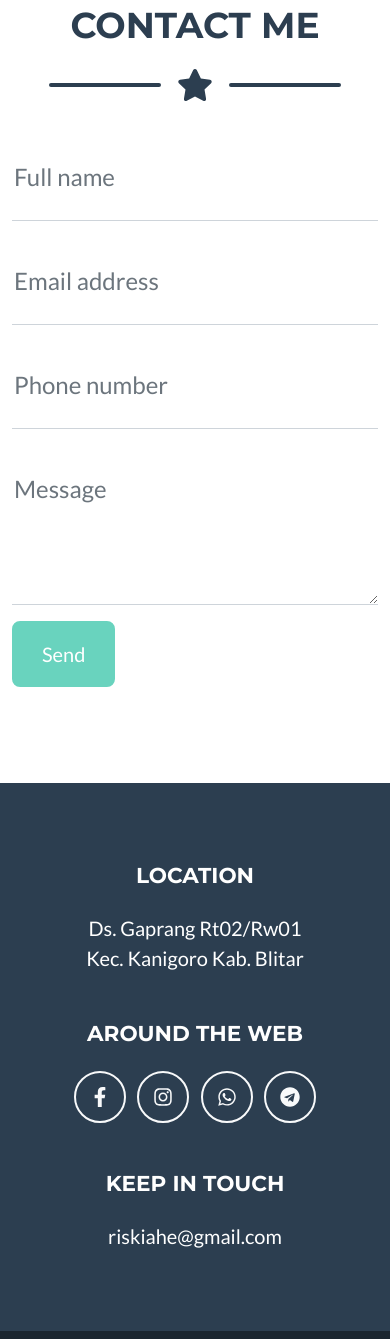
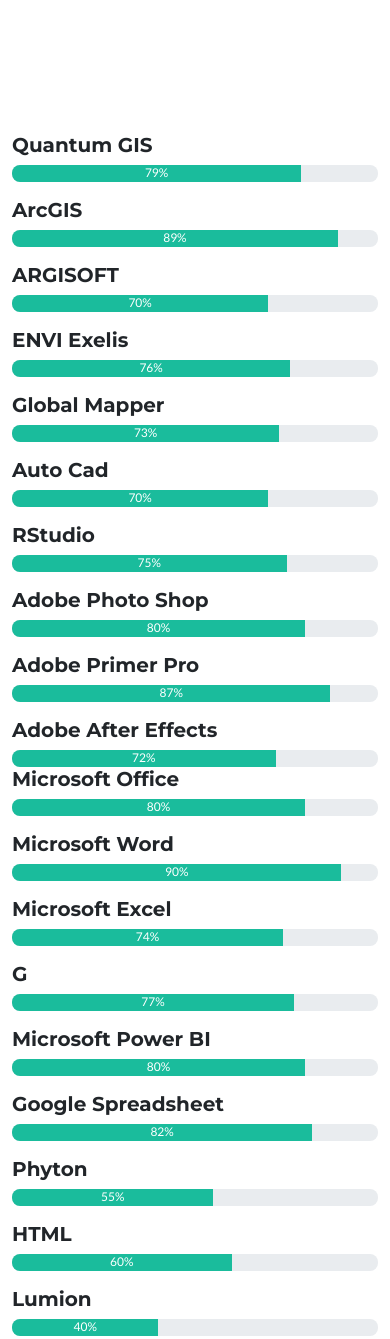
Before and after one commit to riski-me/riskiputra.github.io, a plain HTML site: page index.html in a window 390 px wide. Shown: the part 4280-5619 px from the top of the page. Drawn offline with nearby package versions, Linux system fonts and the light colour scheme.

Commit message:
Update index.html

```diff
--- a/index.html
+++ b/index.html
@@ -30,7 +30,7 @@
                     <ul class="navbar-nav ms-auto">
                         <li class="nav-item mx-0 mx-lg-1"><a class="nav-link py-3 px-0 px-lg-3 rounded" href="#portfolio">Portfolio</a></li>
                         <li class="nav-item mx-0 mx-lg-1"><a class="nav-link py-3 px-0 px-lg-3 rounded" href="#about">About</a></li>
-                        <li class="nav-item mx-0 mx-lg-1"><a class="nav-link py-3 px-0 px-lg-3 rounded" href="#contact">Contact</a></li>
+                        <li class="nav-item mx-0 mx-lg-1"><a class="nav-link py-3 px-0 px-lg-3 rounded" href="#skill">Skill</a></li>
                     </ul>
                 </div>
             </div>
@@ -160,77 +160,119 @@
             </div>
         </section>
 
-        <!-- Contact Section-->
-        <section class="page-section" id="contact">
+        <!-- Skill Section-->
+		 <section class="page-section " id="skill">
             <div class="container">
-                <!-- Contact Section Heading-->
-                <h2 class="page-section-heading text-center text-uppercase text-secondary mb-0">Contact Me</h2>
+				<!-- About Section Heading-->
+                <h2 class="page-section-heading text-center text-uppercase text-white">Skill</h2>
 				<!-- Icon Divider-->
-                <div class="divider-custom">
+                <div class="divider-custom divider-light">
                     <div class="divider-custom-line"></div>
+                    <div class="divider-custom-icon"><i class="fas fa-star"></i></div>
 					<div class="divider-custom-icon"><i class="fas fa-star"></i></div>
                     <div class="divider-custom-line"></div>
                 </div>
-                <!-- Contact Section Form-->
-                <div class="row justify-content-center">
-                    <div class="col-lg-8 col-xl-7">
-                        <!-- * * * * * * * * * * * * * * *-->
-                        <!-- * * SB Forms Contact Form * *-->
-                        <!-- * * * * * * * * * * * * * * *-->
-                        <!-- This form is pre-integrated with SB Forms.-->
-                        <!-- To make this form functional, sign up at-->
-                        <!-- https://startbootstrap.com/solution/contact-forms-->
-                        <!-- to get an API token!-->
-                        <form id="contactForm" data-sb-form-api-token="API_TOKEN">
-                            <!-- Name input-->
-                            <div class="form-floating mb-3">
-                                <input class="form-control" id="name" type="text" placeholder="Enter your name..." data-sb-validations="required" />
-                                <label for="name">Full name</label>
-                                <div class="invalid-feedback" data-sb-feedback="name:required">A name is required.</div>
+				<div class="row">
+					  <div class="col-md-6 text-left">
+				   <h5>Quantum GIS</h5>
+				  <div class="progress" style="height: 17px;">
+					<div class="progress-bar" style="width:79%">79%</div>
 				  </div>
-                            <!-- Email address input-->
-                            <div class="form-floating mb-3">
-                                <input class="form-control" id="email" type="email" placeholder="name@example.com" data-sb-validations="required,email" />
-                                <label for="email">Email address</label>
-                                <div class="invalid-feedback" data-sb-feedback="email:required">An email is required.</div>
-                                <div class="invalid-feedback" data-sb-feedback="email:email">Email is not valid.</div>
+				  <p>
+					</p><h5>ArcGIS</h5>
+				  <div class="progress" style="height: 17px;">
+					<div class="progress-bar" style="width:89%">89%</div>
 				  </div>
-                            <!-- Phone number input-->
-                            <div class="form-floating mb-3">
-                                <input class="form-control" id="phone" type="tel" placeholder="(123) 456-7890" data-sb-validations="required" />
-                                <label for="phone">Phone number</label>
-                                <div class="invalid-feedback" data-sb-feedback="phone:required">A phone number is required.</div>
+				  <p>
+				</p><h5>ARGISOFT</h5>
+				  <div class="progress" style="height: 17px;">
+					<div class="progress-bar" style="width:70%">70%</div>
 				  </div>
-                            <!-- Message input-->
-                            <div class="form-floating mb-3">
-                                <textarea class="form-control" id="message" type="text" placeholder="Enter your message here..." style="height: 10rem" data-sb-validations="required"></textarea>
-                                <label for="message">Message</label>
-                                <div class="invalid-feedback" data-sb-feedback="message:required">A message is required.</div>
+				  <p>
+				</p><h5>ENVI Exelis</h5>
+				  <div class="progress" style="height: 17px;">
+					<div class="progress-bar" style="width:76%;">76%</div>
 				   </div>
-                            <!-- Submit success message-->
-                            <!---->
-                            <!-- This is what your users will see when the form-->
-                            <!-- has successfully submitted-->
-                            <div class="d-none" id="submitSuccessMessage">
-                                <div class="text-center mb-3">
-                                    <div class="fw-bolder">Form submission successful!</div>
-                                    To activate this form, sign up at
-                                    <br />
-                                    <a href="https://startbootstrap.com/solution/contact-forms">https://startbootstrap.com/solution/contact-forms</a>
+				   <p>
+				   </p><h5>Global Mapper</h5>
+				  <div class="progress" style="height: 17px;">
+					<div class="progress-bar" style="width:73%;">73%</div>
+				   </div>
+				   <p>
+				  </p><h5>Auto Cad</h5>
+				  <div class="progress" style="height: 17px;">
+					<div class="progress-bar" style="width:70%">70%</div>
+				  </div>
+				   <p>
+				</p><h5>RStudio</h5>
+				  <div class="progress" style="height: 17px;">
+					<div class="progress-bar" style="width:75%">75%</div>
+				  </div>
+				  <p>
+				</p><h5>Adobe Photo Shop</h5>
+				  <div class="progress" style="height: 17px;">
+					<div class="progress-bar" style="width:80%">80%</div>
+				  </div>
+				  <p>
+				   </p><h5>Adobe Primer Pro</h5>
+				  <div class="progress" style="height: 17px;">
+					<div class="progress-bar" style="width:87%">87%</div>
+				  </div>
+				  <p>
+				</p><h5>Adobe After Effects</h5>
+				  <div class="progress" style="height: 17px;">
+					<div class="progress-bar" style="width:72%">72%</div>
 				  </div>
 				</div>
-                            <!-- Submit error message-->
-                            <!---->
-                            <!-- This is what your users will see when there is-->
-                            <!-- an error submitting the form-->
-                            <div class="d-none" id="submitErrorMessage"><div class="text-center text-danger mb-3">Error sending message!</div></div>
-                            <!-- Submit Button-->
-                            <button class="btn btn-primary btn-xl disabled" id="submitButton" type="submit">Send</button>
-                        </form>
+
+				   <div class="col-md-6 text-left">
+				  <h5>Microsoft Office</h5>
+				  <div class="progress" style="height: 17px;">
+					<div class="progress-bar" style="width:80%">80%</div>
 				  </div>
+				  <p>
+				  <h5>Microsoft Word</h5>
+				  <div class="progress" style="height: 17px;">
+					<div class="progress-bar" style="width:90%">90%</div>
+				  </div>
+				  <p>
+				  <h5>Microsoft Excel</h5>
+				  <div class="progress" style="height: 17px;">
+					<div class="progress-bar" style="width:74%">74%</div>
+				  </div>
+				  <p>
+				  <h5>G</h5>
+				  <div class="progress" style="height: 17px;">
+					<div class="progress-bar" style="width:77%">77%</div>
+				  </div>
+				  <p>
+				  <h5>Microsoft Power BI</h5>
+				  <div class="progress" style="height: 17px;">
+					<div class="progress-bar" style="width:80%">80%</div>
+				  </div>
+				  <p>
+				  <h5>Google Spreadsheet</h5>
+				  <div class="progress" style="height: 17px;">
+					<div class="progress-bar" style="width:82%">82%</div>
+				  </div>
+				  <p>
+				  <h5>Phyton</h5>
+				  <div class="progress" style="height: 17px;">
+					<div class="progress-bar" style="width:55%">55%</div>
+				  </div>
+				  <p>
+				  <h5>HTML</h5>
+				  <div class="progress" style="height: 17px;">
+					<div class="progress-bar" style="width:60%">60%</div>
+				  </div>
+				  <p>
+				  <h5>Lumion</h5>
+				  <div class="progress" style="height: 17px;">
+					<div class="progress-bar" style="width:40%">40%</div>
 				  </div>
 				</div>
         </section>
+
         <!-- Footer-->
         <footer class="footer text-center">
             <div class="container">
```
Lines whose indentation alone changed are shown as unchanged.
